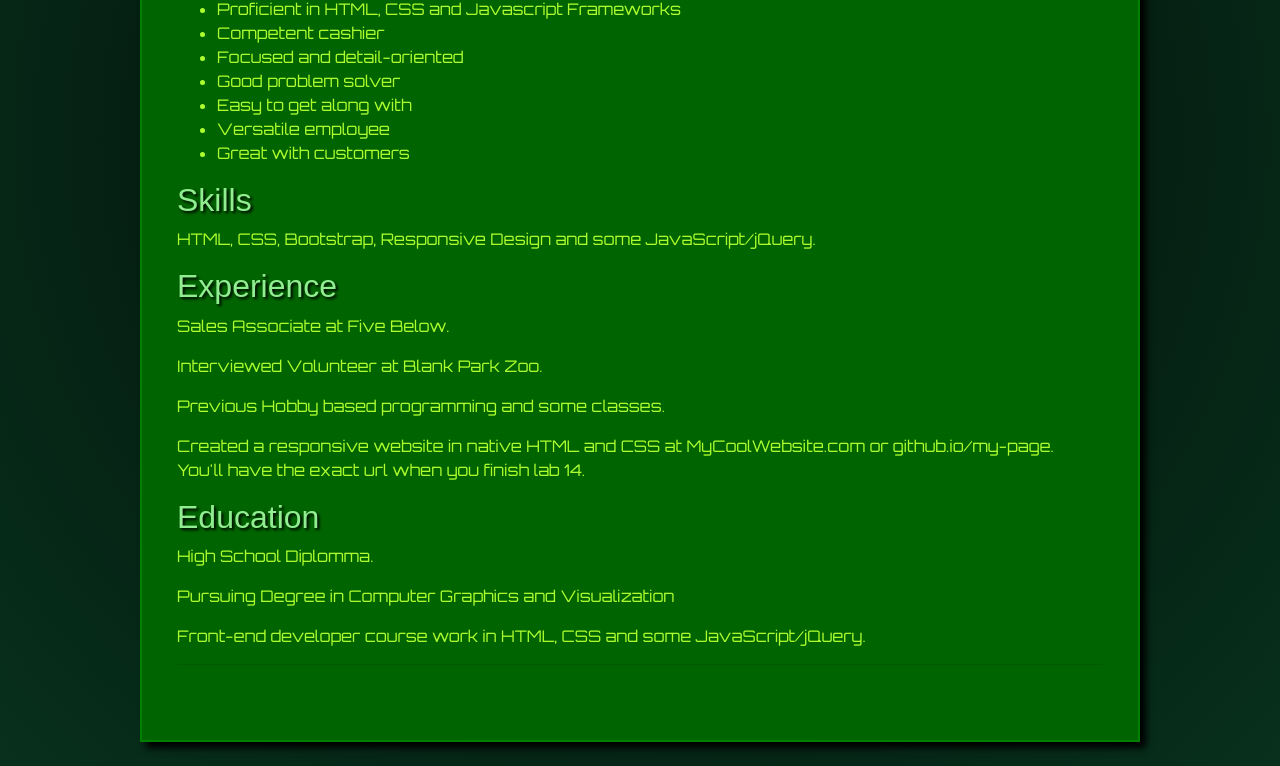
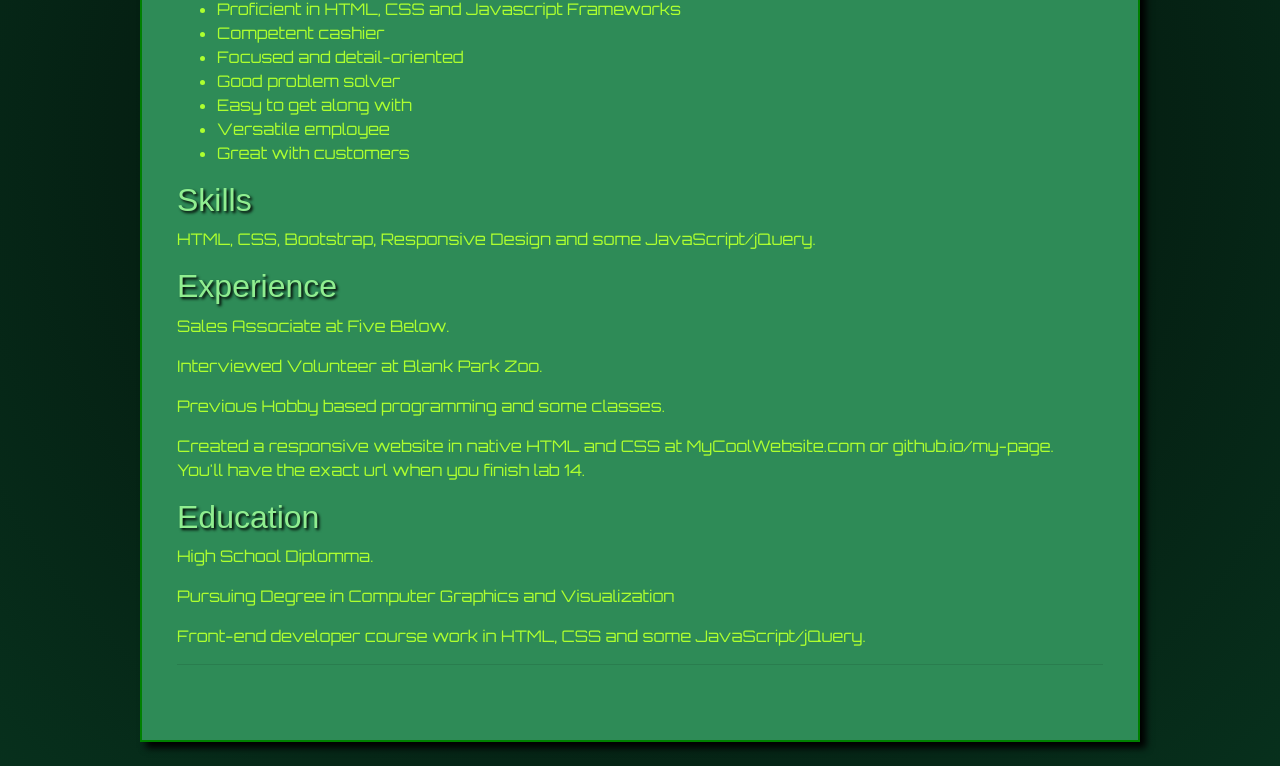
Before and after one commit to BigRoboLad/BigRoboLad, a plain HTML site: page resume.html in a window 1280 px wide. Shown: the part 677-1443 px from the top of the page. Drawn offline with nearby package versions, Linux system fonts and the light colour scheme; a web font is replaced by a local one.

Commit message:
Add files via upload

```diff
--- a/style.css
+++ b/style.css
@@ -58,7 +58,7 @@ main{
 	padding: 35px;
 	margin: 0 auto;
 	border: 2px solid green;
-	background-color: darkgreen;
+	background-color: seagreen;
 	box-shadow: 6px 6px 7px black;
 }
 .selfie{
```
